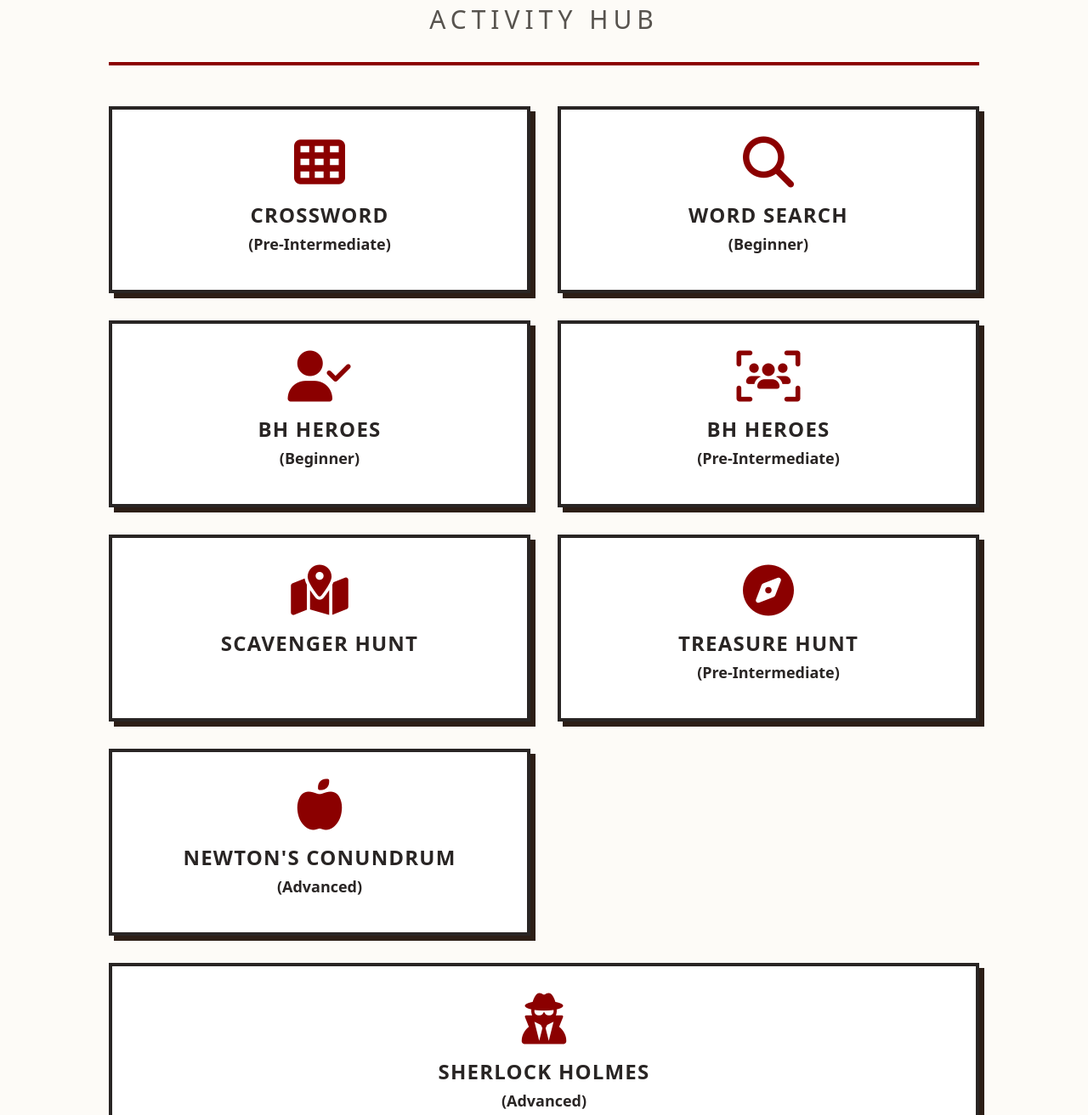
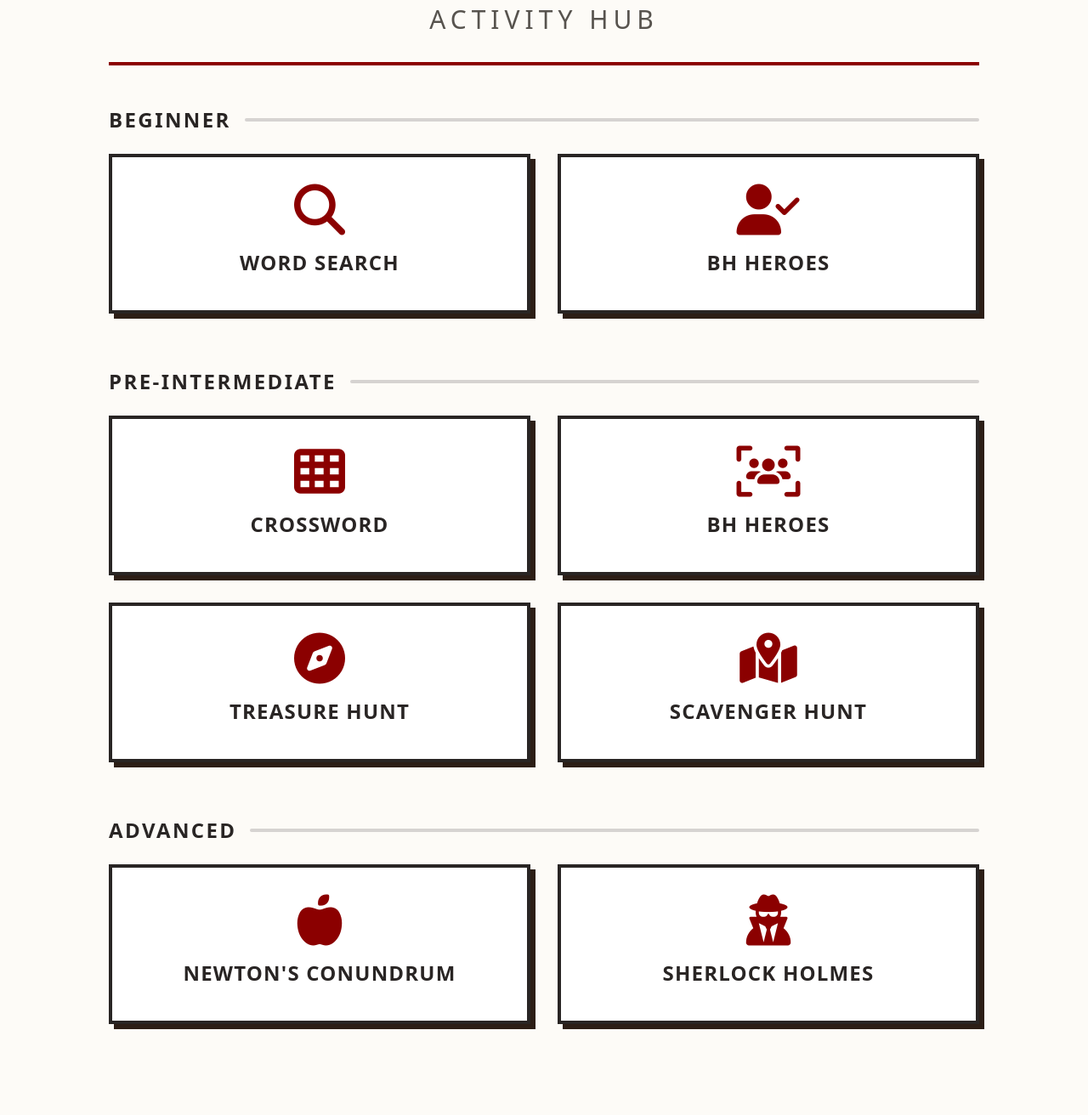
Before and after one commit to BHTeach/Digital-Explore, a plain HTML site: page index.html in a window 1280 px wide. Shown: the part 111-1423 px from the top of the page at 85% size. After the commit the page ends 1348 px from the top, so only its background shows below. Drawn offline with nearby package versions, Linux system fonts and the light colour scheme.

Commit message:
Update index.html

```diff
--- a/index.html
+++ b/index.html
@@ -25,23 +25,23 @@
             <h2 class="text-2xl md:text-3xl font-light tracking-[0.2em] text-stone-600 uppercase">Activity Hub</h2>
         </div>
 
-        <!-- Activity Grid -->
-        <div class="grid grid-cols-1 md:grid-cols-2 gap-6 md:gap-8 flex-1 content-start">
+        <!-- Activity Sections -->
+        <div class="space-y-16 flex-1">
 
-            <!-- Crossword -->
-            <a href="crossword.html" class="group block bg-white border-4 border-stone-800 p-8 text-center shadow-[6px_6px_0px_rgba(44,30,22,1)] hover:-translate-y-1 hover:translate-x-[-1px] hover:shadow-[8px_8px_0px_rgba(139,0,0,1)] transition-all duration-200">
-                <div class="text-[#8b0000] mb-4 transform group-hover:scale-110 transition-transform duration-200">
-                    <i class="fa-solid fa-table-cells text-6xl"></i>
+            <!-- BEGINNER TIER -->
+            <section>
+                <div class="flex items-center gap-4 mb-6">
+                    <h3 class="text-2xl font-bold uppercase tracking-widest text-stone-800">Beginner</h3>
+                    <div class="h-1 flex-1 bg-stone-300 rounded-full"></div>
                 </div>
-                <h3 class="text-2xl font-bold uppercase tracking-wider mb-2">Crossword<br><span class="text-lg normal-case tracking-normal">(Pre-Intermediate)</span></h3>
-            </a>
+                <div class="grid grid-cols-1 md:grid-cols-2 gap-6 md:gap-8">
 
                     <!-- Word Search -->
                     <a href="wordsearch.html" class="group block bg-white border-4 border-stone-800 p-8 text-center shadow-[6px_6px_0px_rgba(44,30,22,1)] hover:-translate-y-1 hover:translate-x-[-1px] hover:shadow-[8px_8px_0px_rgba(139,0,0,1)] transition-all duration-200">
                         <div class="text-[#8b0000] mb-4 transform group-hover:scale-110 transition-transform duration-200">
                             <i class="fa-solid fa-magnifying-glass text-6xl"></i>
                         </div>
-                <h3 class="text-2xl font-bold uppercase tracking-wider mb-2">Word Search<br><span class="text-lg normal-case tracking-normal">(Beginner)</span></h3>
+                        <h3 class="text-2xl font-bold uppercase tracking-wider mb-2">Word Search</h3>
                     </a>
 
                     <!-- BH Heroes (Beginner) -->
@@ -49,7 +49,26 @@
                         <div class="text-[#8b0000] mb-4 transform group-hover:scale-110 transition-transform duration-200">
                             <i class="fa-solid fa-user-check text-6xl"></i>
                         </div>
-                <h3 class="text-2xl font-bold uppercase tracking-wider mb-2">BH Heroes<br><span class="text-lg normal-case tracking-normal">(Beginner)</span></h3>
+                        <h3 class="text-2xl font-bold uppercase tracking-wider mb-2">BH Heroes</h3>
+                    </a>
+
+                </div>
+            </section>
+
+            <!-- PRE-INTERMEDIATE TIER -->
+            <section>
+                <div class="flex items-center gap-4 mb-6">
+                    <h3 class="text-2xl font-bold uppercase tracking-widest text-stone-800">Pre-Intermediate</h3>
+                    <div class="h-1 flex-1 bg-stone-300 rounded-full"></div>
+                </div>
+                <div class="grid grid-cols-1 md:grid-cols-2 gap-6 md:gap-8">
+
+                    <!-- Crossword -->
+                    <a href="crossword.html" class="group block bg-white border-4 border-stone-800 p-8 text-center shadow-[6px_6px_0px_rgba(44,30,22,1)] hover:-translate-y-1 hover:translate-x-[-1px] hover:shadow-[8px_8px_0px_rgba(139,0,0,1)] transition-all duration-200">
+                        <div class="text-[#8b0000] mb-4 transform group-hover:scale-110 transition-transform duration-200">
+                            <i class="fa-solid fa-table-cells text-6xl"></i>
+                        </div>
+                        <h3 class="text-2xl font-bold uppercase tracking-wider mb-2">Crossword</h3>
                     </a>
 
                     <!-- BH Heroes (Pre-Intermediate) -->
@@ -57,7 +76,15 @@
                         <div class="text-[#8b0000] mb-4 transform group-hover:scale-110 transition-transform duration-200">
                             <i class="fa-solid fa-users-viewfinder text-6xl"></i>
                         </div>
-                <h3 class="text-2xl font-bold uppercase tracking-wider mb-2">BH Heroes<br><span class="text-lg normal-case tracking-normal">(Pre-Intermediate)</span></h3>
+                        <h3 class="text-2xl font-bold uppercase tracking-wider mb-2">BH Heroes</h3>
+                    </a>
+
+                    <!-- Treasure Hunt (Pre-Intermediate) -->
+                    <a href="treasurehuntpre.html" class="group block bg-white border-4 border-stone-800 p-8 text-center shadow-[6px_6px_0px_rgba(44,30,22,1)] hover:-translate-y-1 hover:translate-x-[-1px] hover:shadow-[8px_8px_0px_rgba(139,0,0,1)] transition-all duration-200">
+                        <div class="text-[#8b0000] mb-4 transform group-hover:scale-110 transition-transform duration-200">
+                            <i class="fa-solid fa-compass text-6xl"></i>
+                        </div>
+                        <h3 class="text-2xl font-bold uppercase tracking-wider mb-2">Treasure Hunt</h3>
                     </a>
 
                     <!-- Scavenger Hunt -->
@@ -68,29 +95,35 @@
                         <h3 class="text-2xl font-bold uppercase tracking-wider mb-2">Scavenger Hunt</h3>
                     </a>
 
-            <!-- Treasure Hunt (Pre-Intermediate) -->
-            <a href="treasurehuntpre.html" class="group block bg-white border-4 border-stone-800 p-8 text-center shadow-[6px_6px_0px_rgba(44,30,22,1)] hover:-translate-y-1 hover:translate-x-[-1px] hover:shadow-[8px_8px_0px_rgba(139,0,0,1)] transition-all duration-200">
-                <div class="text-[#8b0000] mb-4 transform group-hover:scale-110 transition-transform duration-200">
-                    <i class="fa-solid fa-compass text-6xl"></i>
                 </div>
-                <h3 class="text-2xl font-bold uppercase tracking-wider mb-2">Treasure Hunt<br><span class="text-lg normal-case tracking-normal">(Pre-Intermediate)</span></h3>
-            </a>
+            </section>
+
+            <!-- ADVANCED TIER -->
+            <section>
+                <div class="flex items-center gap-4 mb-6">
+                    <h3 class="text-2xl font-bold uppercase tracking-widest text-stone-800">Advanced</h3>
+                    <div class="h-1 flex-1 bg-stone-300 rounded-full"></div>
+                </div>
+                <div class="grid grid-cols-1 md:grid-cols-2 gap-6 md:gap-8">
 
                     <!-- Newton's Conundrum (Advanced) -->
                     <a href="newtonsconundrum.html" class="group block bg-white border-4 border-stone-800 p-8 text-center shadow-[6px_6px_0px_rgba(44,30,22,1)] hover:-translate-y-1 hover:translate-x-[-1px] hover:shadow-[8px_8px_0px_rgba(139,0,0,1)] transition-all duration-200">
                         <div class="text-[#8b0000] mb-4 transform group-hover:scale-110 transition-transform duration-200">
                             <i class="fa-solid fa-apple-whole text-6xl"></i>
                         </div>
-                <h3 class="text-2xl font-bold uppercase tracking-wider mb-2">Newton's Conundrum<br><span class="text-lg normal-case tracking-normal">(Advanced)</span></h3>
+                        <h3 class="text-2xl font-bold uppercase tracking-wider mb-2">Newton's Conundrum</h3>
                     </a>
 
                     <!-- Sherlock Holmes (Advanced) -->
-            <a href="sherlockholmes.html" class="group block bg-white border-4 border-stone-800 p-8 text-center shadow-[6px_6px_0px_rgba(44,30,22,1)] hover:-translate-y-1 hover:translate-x-[-1px] hover:shadow-[8px_8px_0px_rgba(139,0,0,1)] transition-all duration-200 md:col-span-2">
+                    <a href="sherlockholmes.html" class="group block bg-white border-4 border-stone-800 p-8 text-center shadow-[6px_6px_0px_rgba(44,30,22,1)] hover:-translate-y-1 hover:translate-x-[-1px] hover:shadow-[8px_8px_0px_rgba(139,0,0,1)] transition-all duration-200">
                         <div class="text-[#8b0000] mb-4 transform group-hover:scale-110 transition-transform duration-200">
                             <i class="fa-solid fa-user-secret text-6xl"></i>
                         </div>
-                <h3 class="text-2xl font-bold uppercase tracking-wider mb-2">Sherlock Holmes<br><span class="text-lg normal-case tracking-normal">(Advanced)</span></h3>
+                        <h3 class="text-2xl font-bold uppercase tracking-wider mb-2">Sherlock Holmes</h3>
                     </a>
+
+                </div>
+            </section>
 
         </div>
     </div>
```
Lines whose indentation alone changed are shown as unchanged.
